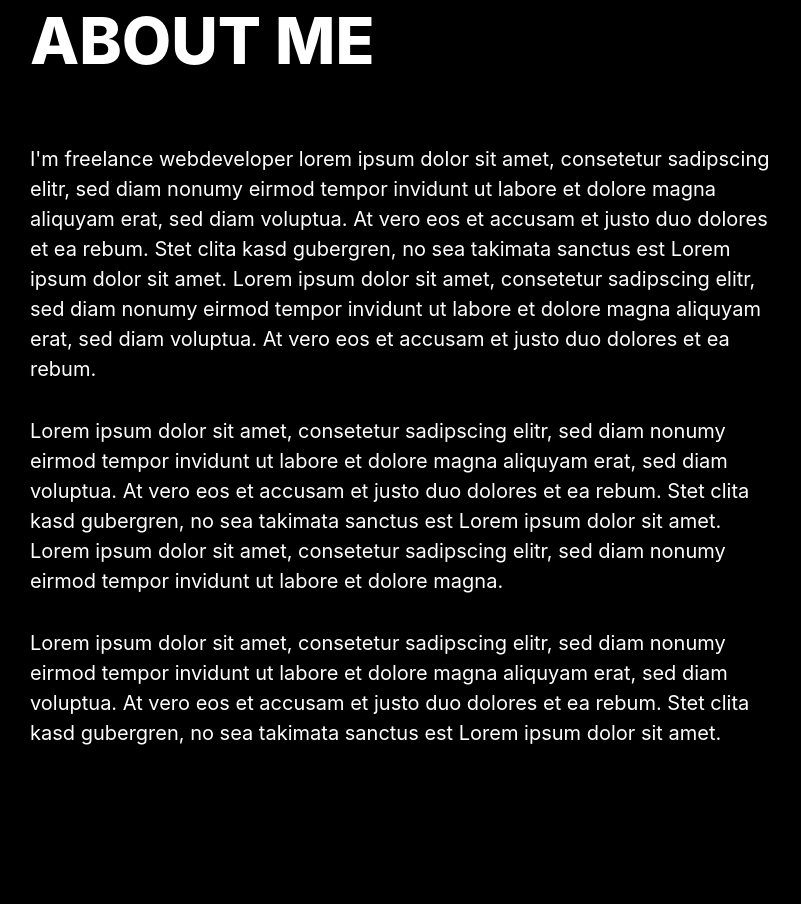
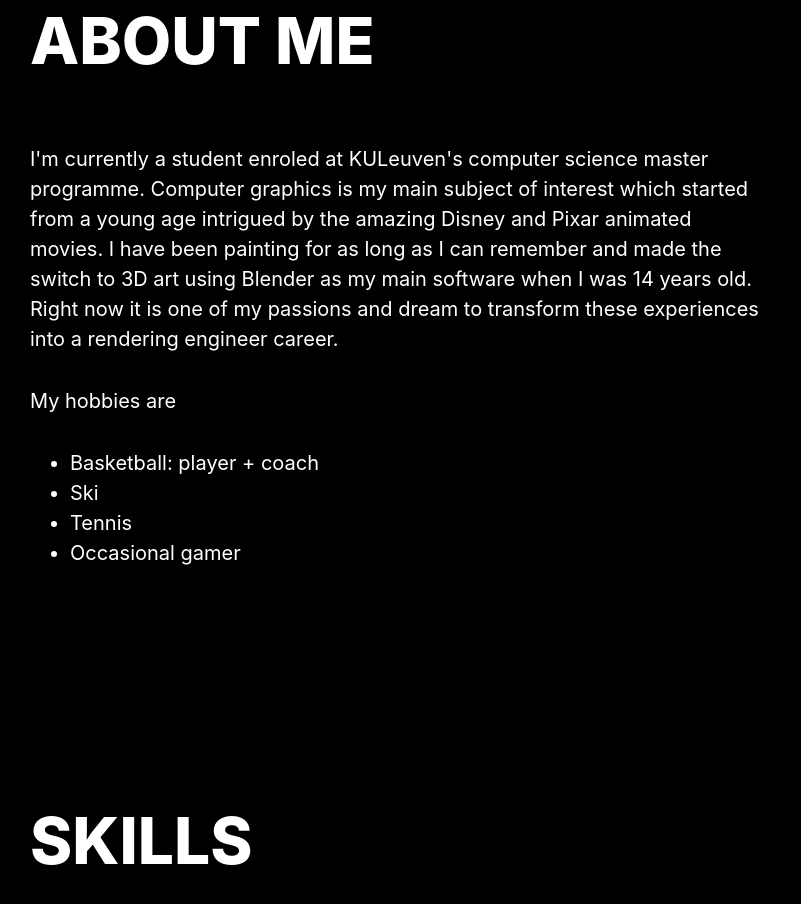
Before and after one commit to BertVandenBosch/BertVandenBosch.github.io, a plain HTML site: page index.html in a window 1280 px wide. Shown: the part 993-1897 px from the top of the page, without its empty margins (0-801 px from the left). Drawn offline with Linux system fonts and the light colour scheme; a web font is replaced by a local one.

Commit message:
Intro text

```diff
--- a/index.html
+++ b/index.html
@@ -209,26 +209,16 @@
 									<h2 class="section-title animation-translate-overline animation-item-1">About me</h2>
 									<article class="article animation-translate animation-item-2">
 										<p>
-											I'm freelance webdeveloper lorem ipsum dolor sit amet, consetetur sadipscing elitr, sed
-											diam nonumy eirmod tempor invidunt ut labore et dolore magna aliquyam erat, sed diam
-											voluptua. At vero eos et accusam et justo duo dolores et ea rebum. Stet clita kasd
-											gubergren, no sea takimata sanctus est Lorem ipsum dolor sit amet. Lorem ipsum dolor sit
-											amet, consetetur sadipscing elitr, sed diam nonumy eirmod tempor invidunt ut labore et
-											dolore magna aliquyam erat, sed diam voluptua. At vero eos et accusam et justo duo
-											dolores et ea rebum.
+											I'm currently a student enroled at KULeuven's computer science master programme. Computer graphics is my main subject of interest which started from a young age intrigued by the amazing Disney and Pixar animated movies. I have been painting for as long as I can remember and made the switch to 3D art using Blender as my main software when I was 14 years old. Right now it is one of my passions and dream to transform these experiences into a rendering engineer career.
 										</p>
 										<p>
-											Lorem ipsum dolor sit amet, consetetur sadipscing elitr, sed diam nonumy eirmod tempor
-											invidunt ut labore et dolore magna aliquyam erat, sed diam voluptua. At vero eos et
-											accusam et justo duo dolores et ea rebum. Stet clita kasd gubergren, no sea takimata
-											sanctus est Lorem ipsum dolor sit amet. Lorem ipsum dolor sit amet, consetetur
-											sadipscing elitr, sed diam nonumy eirmod tempor invidunt ut labore et dolore magna.
-										</p>
-										<p>
-											Lorem ipsum dolor sit amet, consetetur sadipscing elitr, sed diam nonumy eirmod tempor
-											invidunt ut labore et dolore magna aliquyam erat, sed diam voluptua. At vero eos et
-											accusam et justo duo dolores et ea rebum. Stet clita kasd gubergren, no sea takimata
-											sanctus est Lorem ipsum dolor sit amet.
+											My hobbies are
+											<ul>
+												<li>Basketball: player + coach</li>
+												<li>Ski</li>
+												<li>Tennis</li>
+												<li>Occasional gamer</li>
+											</ul>
 										</p>
 									</article>
 								</div>
```
